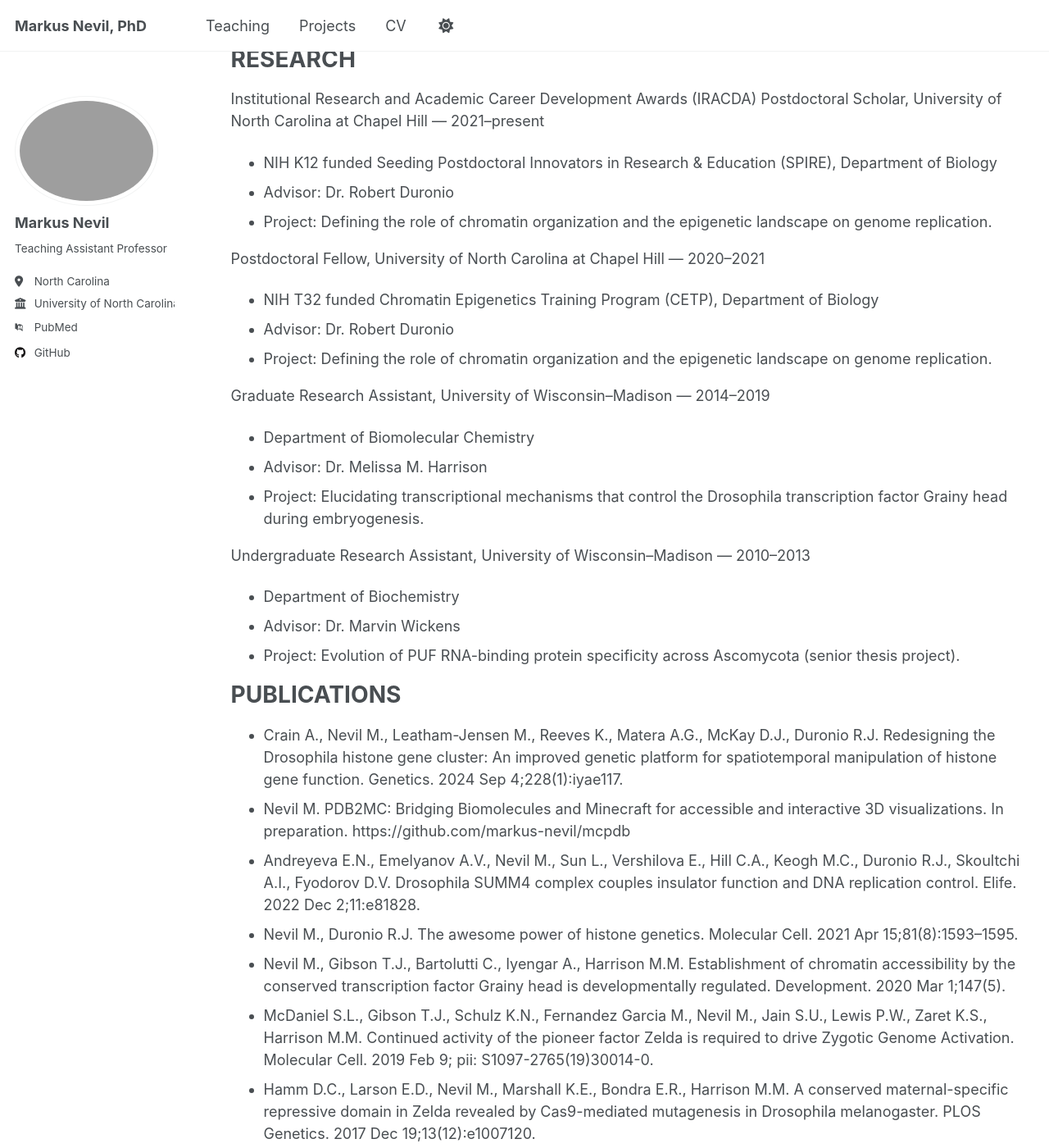
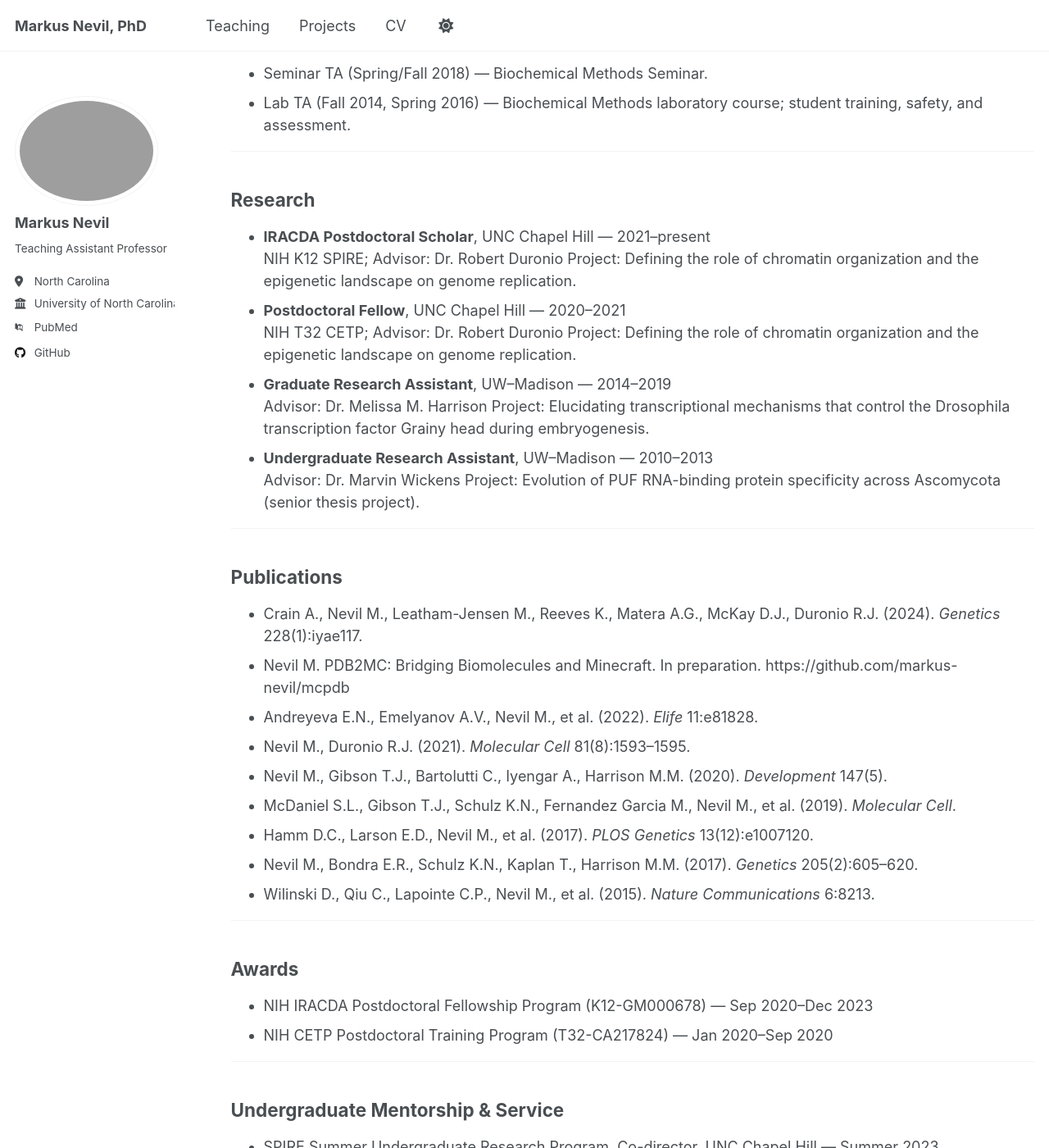
Before and after one commit to markus-nevil/markus-nevil.github.io, a Jekyll site: the page built from _pages/cv.md, in a window 1280 px wide and 1400 px high, scrolled down 1233 px. Shown: the whole window at 82% size. Built offline with Jekyll 4.4.1, drawn with Linux system fonts in a browser that asks for light colours; some web fonts are replaced; a script that is not in the unit is left out; some of the changed text lies outside the part shown.

```diff
--- a/_pages/cv.md
+++ b/_pages/cv.md
@@ -9,103 +9,97 @@ redirect_from:
 
 {% include base_path %}
 
+# Curriculum Vitae
 
-EDUCATION
-======
-- PhD, University of Wisconsin–Madison, Madison, WI (Integrated Program in Biochemistry, Department of Biomolecular Chemistry) — 2013–2019
-- B.S., University of Wisconsin–Madison, Madison, WI — 2009–2013
-  - Major: Biology
+<h2 style="text-align: center;">Markus Nevil, Ph.D.</h2>
+<p style="text-align: center;">nevil@email.unc.edu</p>
+<p style="text-align: center;">Chapel Hill, NC</p>
+
+---
+
+## Education
+- **PhD**, University of Wisconsin–Madison, Madison, WI — 2013–2019
+  Integrated Program in Biochemistry (IPiB); Department of Biomolecular Chemistry
+- **B.S.**, University of Wisconsin–Madison, Madison, WI — 2009–2013
+  Major: Biology
+
+---
+## Teaching
+### Teaching Assistant Professor — UNC Chapel Hill, Chapel Hill, NC (Jul 2024–present)
+- Developed and taught student-centered courses emphasizing science communication and active learning.
+- Communicating Genome Science (Fall 2024; permanent number Fall 2025) — mid-level CURE, Genomics Education Partnership, 20 students.
+- Undergraduate Senior Honors Thesis (Fall 2024, Spring 2025) — supervised thesis and talks, organized evaluation.
+- Biology Research Skills (Spring 2025) — intro lab-skills course; led lectures and managed lab components (~150 students).
+
+### Visiting Lecturer — UNC Pembroke, Pembroke, NC (Jan 2022–Dec 2022)
+- Principles of Biology (Spring 2022) — active learning (PollEverywhere, Think–Pair–Share).
+- Evolutionary Genomics and Disease (Fall 2022) — GEP CURE; student-driven gene annotation and analysis.
+
+### Guest Lecturer — UNC Chapel Hill (Spring 2021 & 2023)
+- Cancer Biology (Apr 2023) — high-throughput sequencing and cancer genomics.
+- Current Topics in Biotechnology (Jan 2021, Jan 2023) — pandemic, virus evolution, and biotech advances.
+
+### Seminar & Laboratory TA — UW–Madison
+- Seminar TA (Spring/Fall 2018) — Biochemical Methods Seminar.
+- Lab TA (Fall 2014, Spring 2016) — Biochemical Methods laboratory course; student training, safety, and assessment.
+
+---
+
+## Research
+- **IRACDA Postdoctoral Scholar**, UNC Chapel Hill — 2021–present
+  NIH K12 SPIRE; Advisor: Dr. Robert Duronio
+  Project: Defining the role of chromatin organization and the epigenetic landscape on genome replication.
+- **Postdoctoral Fellow**, UNC Chapel Hill — 2020–2021
+  NIH T32 CETP; Advisor: Dr. Robert Duronio
+  Project: Defining the role of chromatin organization and the epigenetic landscape on genome replication.
+- **Graduate Research Assistant**, UW–Madison — 2014–2019
+  Advisor: Dr. Melissa M. Harrison
+  Project: Elucidating transcriptional mechanisms that control the Drosophila transcription factor Grainy head during embryogenesis.
+- **Undergraduate Research Assistant**, UW–Madison — 2010–2013
+  Advisor: Dr. Marvin Wickens
+  Project: Evolution of PUF RNA-binding protein specificity across Ascomycota (senior thesis project).
+
+---
+
+## Publications
+- Crain A., Nevil M., Leatham-Jensen M., Reeves K., Matera A.G., McKay D.J., Duronio R.J. (2024). *Genetics* 228(1):iyae117.
+- Nevil M. PDB2MC: Bridging Biomolecules and Minecraft. In preparation. https://github.com/markus-nevil/mcpdb
+- Andreyeva E.N., Emelyanov A.V., Nevil M., et al. (2022). *Elife* 11:e81828.
+- Nevil M., Duronio R.J. (2021). *Molecular Cell* 81(8):1593–1595.
+- Nevil M., Gibson T.J., Bartolutti C., Iyengar A., Harrison M.M. (2020). *Development* 147(5).
+- McDaniel S.L., Gibson T.J., Schulz K.N., Fernandez Garcia M., Nevil M., et al. (2019). *Molecular Cell*.
+- Hamm D.C., Larson E.D., Nevil M., et al. (2017). *PLOS Genetics* 13(12):e1007120.
+- Nevil M., Bondra E.R., Schulz K.N., Kaplan T., Harrison M.M. (2017). *Genetics* 205(2):605–620.
+- Wilinski D., Qiu C., Lapointe C.P., Nevil M., et al. (2015). *Nature Communications* 6:8213.
+
+---
+
+## Awards
+- NIH IRACDA Postdoctoral Fellowship Program (K12-GM000678) — Sep 2020–Dec 2023
+- NIH CETP Postdoctoral Training Program (T32-CA217824) — Jan 2020–Sep 2020
+
+---
 
 
-TEACHING
-======
-Teaching Assistant Professor, UNC Chapel Hill, Chapel Hill, NC — July 2024 – present
-- Developed and taught student-centered courses focused on science communication and active learning.
-- Communicating Genome Science (Fall 2024/25); 20 students — mid-level CURE course, participated in the Genomics Education Partnership; communication-centered approach targeting non-scientist audiences. Course developed in Fall 2024 and given a permanent course number for Fall 2025.
-- Undergraduate Senior Honors Thesis (Fall 2024/25, Spring 2025); 12–58 students — supervised student thesis and talks; organized evaluation of theses and presentations.
-- Biology Research Skills (Spring 2025, Fall 2025); 180-360 students — introductory lab-skills course focused on peer review, self-reflection, and discovery; led lecture and oversaw weekly lab components.
+## Undergraduate Mentorship & Service
+- SPIRE Summer Undergraduate Research Program, Co-director, UNC Chapel Hill — Summer 2023
+- COMPASS Program Student Mentor, UNC Pembroke — Fall 2022
+- RISE Program Mock Interviewer, UNC Pembroke — Fall 2021–Fall 2022
+- Mentorship in research (selected, names redacted for privacy):
+  - Undergraduate researcher — Summer 2022 (SPIRE SURF funding)
+  - Undergraduate researcher — 2021–2024 (UNC SURF funding)
+  - Post-baccalaureate scholar (UNC PREP) — 2020–2021
+  - Undergraduate researcher — 2018–2019
+  - Undergraduate researcher — 2017–2018
+  - Undergraduate researcher — 2016
+  - Madison Middle School Science Symposium student — 2016
+  - Undergraduate researcher (Wisconsin China Initiative) — Summer 2016
+  - Undergraduate researcher (Wisconsin China Initiative) — Summer 2015
+  - Undergraduate researcher (Wisconsin China Initiative) — Summer 2014
 
-Visiting Lecturer, UNC Pembroke, Pembroke, NC — January 2022 – December 2022
-- Principles of Biology (Spring 2022); 12 students — introductory course for majors and non-majors, used PollEverywhere, Think–Pair–Share, and guided notes.
-- Evolutionary Genomics and Disease (Fall 2022); 6 students — upper-level CURE (GEP): students characterized an unannotated gene in a Drosophila species and presented findings.
+---
 
-Guest Lecturer, UNC Chapel Hill — Spring 2021 & 2023
-- Cancer Biology (April 2023); 25 students — lecture on high-throughput sequencing and cancer genomics.
-- Current Topics in Biotechnology (January 2021 & January 2023); ~24 students — sessions on pandemic, viruses, and emerging biotechnologies.
-
-Seminar Teaching Assistant, UW–Madison — Spring/Fall 2018
-- Biochemical Methods Seminar (Spring 2018; 13 students; Fall 2018; 12 students) — prepared literature, instructed scientific presentations, provided feedback.
-
-Laboratory Teaching Assistant, UW–Madison — Fall 2014, Spring 2016
-- Biochemical Methods (Fall 2014; 24 students; Spring 2016; 22 students) — supervised lab safety and training; provided instruction and feedback on reports and presentations.
-
-
-RESEARCH
-======
-Institutional Research and Academic Career Development Awards (IRACDA) Postdoctoral Scholar, University of North Carolina at Chapel Hill — 2021–present
-- NIH K12 funded Seeding Postdoctoral Innovators in Research & Education (SPIRE), Department of Biology
-- Advisor: Dr. Robert Duronio
-- Project: Defining the role of chromatin organization and the epigenetic landscape on genome replication.
-
-Postdoctoral Fellow, University of North Carolina at Chapel Hill — 2020–2021
-- NIH T32 funded Chromatin Epigenetics Training Program (CETP), Department of Biology
-- Advisor: Dr. Robert Duronio
-- Project: Defining the role of chromatin organization and the epigenetic landscape on genome replication.
-
-Graduate Research Assistant, University of Wisconsin–Madison — 2014–2019
-- Department of Biomolecular Chemistry
-- Advisor: Dr. Melissa M. Harrison
-- Project: Elucidating transcriptional mechanisms that control the Drosophila transcription factor Grainy head during embryogenesis.
-
-Undergraduate Research Assistant, University of Wisconsin–Madison — 2010–2013
-- Department of Biochemistry
-- Advisor: Dr. Marvin Wickens
-- Project: Evolution of PUF RNA-binding protein specificity across Ascomycota (senior thesis project).
-
-
-PUBLICATIONS
-======
-- Crain A., Nevil M., Leatham-Jensen M., Reeves K., Matera A.G., McKay D.J., Duronio R.J. Redesigning the Drosophila histone gene cluster: An improved genetic platform for spatiotemporal manipulation of histone gene function. Genetics. 2024 Sep 4;228(1):iyae117.
-- Nevil M. PDB2MC: Bridging Biomolecules and Minecraft for accessible and interactive 3D visualizations. In preparation. https://github.com/markus-nevil/mcpdb
-- Andreyeva E.N., Emelyanov A.V., Nevil M., Sun L., Vershilova E., Hill C.A., Keogh M.C., Duronio R.J., Skoultchi A.I., Fyodorov D.V. Drosophila SUMM4 complex couples insulator function and DNA replication control. Elife. 2022 Dec 2;11:e81828.
-- Nevil M., Duronio R.J. The awesome power of histone genetics. Molecular Cell. 2021 Apr 15;81(8):1593–1595.
-- Nevil M., Gibson T.J., Bartolutti C., Iyengar A., Harrison M.M. Establishment of chromatin accessibility by the conserved transcription factor Grainy head is developmentally regulated. Development. 2020 Mar 1;147(5).
-- McDaniel S.L., Gibson T.J., Schulz K.N., Fernandez Garcia M., Nevil M., Jain S.U., Lewis P.W., Zaret K.S., Harrison M.M. Continued activity of the pioneer factor Zelda is required to drive Zygotic Genome Activation. Molecular Cell. 2019 Feb 9; pii: S1097-2765(19)30014-0.
-- Hamm D.C., Larson E.D., Nevil M., Marshall K.E., Bondra E.R., Harrison M.M. A conserved maternal-specific repressive domain in Zelda revealed by Cas9-mediated mutagenesis in Drosophila melanogaster. PLOS Genetics. 2017 Dec 19;13(12):e1007120.
-- Nevil M., Bondra E.R., Schulz K.N., Kaplan T., Harrison M.M. Stable binding of the conserved transcription factor Grainy Head to its target genes throughout Drosophila melanogaster development. Genetics. 2017 Feb;205(2):605–620.
-- Wilinski D., Qiu C., Lapointe C.P., Nevil M., Campbell Z.T., Hall T.M., Wickens M. RNA regulatory networks diversified through curvature of the PUF protein scaffold. Nature Communications. 2015 Sep 14;6:8213.
-
-
-AWARDS
-======
-- NIH IRACDA Postdoctoral Fellowship Program (K12-GM000678) — Sep 2020 – Dec 2023
-- NIH CETP Postdoctoral Training Program (T32-CA217824) — Jan 2020 – Sep 2020
-
-
-UNDERGRADUATE MENTORSHIP AND SERVICE
-======
-- Mentorship in Education and Professional Development, SPIRE Summer Undergraduate Research Program, Co-director, UNC Chapel Hill — Summer 2023
-  - Reviewed applications and selected cohort, planned weekly seminars, coordinated professional development, held mentor meetings, administered final workshop, and collected program feedback.
-- COMPASS Program Student Mentor, UNC Pembroke — Fall 2022
-  - Weekly mentoring focused on coursework and preparation for medical school.
-- RISE Program Mock Interviewer, UNC Pembroke — Fall 2021 – Fall 2022
-  - Mock graduate school interviews and individualized feedback.
-
-Mentorship in research (selected, names redacted for privacy):
-- Undergraduate researcher — Summer 2022 (SPIRE SURF funding)
-- Undergraduate researcher — 2021–2024 (UNC SURF funding)
-- Post-baccalaureate scholar (UNC PREP) — 2020–2021
-- Undergraduate researcher — 2018–2019
-- Undergraduate researcher — 2017–2018
-- Undergraduate researcher — 2016
-- Madison Middle School Science Symposium student — 2016
-- Undergraduate researcher (Wisconsin China Initiative) — Summer 2016
-- Undergraduate researcher (Wisconsin China Initiative) — Summer 2015
-- Undergraduate researcher (Wisconsin China Initiative) — Summer 2014
-
-
-PROFESSIONAL DEVELOPMENT
-======
+## Professional Development
 - Chancellor’s Science Scholars Program, Reviewer, UNC Chapel Hill — 2023-2025
 - Center for the Integration of Research, Teaching, and Learning (CIRTL) — 2020–2024 (CIRTL Associate)
 - IRACDA Conference workshops — 2020–2024
@@ -119,14 +113,13 @@ PROFESSIONAL DEVELOPMENT
 - Effective Mentoring (Dr. Brian Rybarczyk) — Summer 2021
 - Flipped Classroom Workshop Series (Dr. Barbi Honeycutt) — Oct 2020
 
+---
 
-
-SCIENTIFIC OUTREACH AND LEADERSHIP
-======
+## Scientific Outreach & Leadership
 - Poster Judge — 64th Annual Drosophila Research Conference — Mar 2023
 - Postdoc Panel — UNC Chapel Hill Office of Postdoctoral Affairs — Mar 2023
 - UNCP RISE — Invited Lecturer — Apr 2022
-- Out in STEM — Invited Speaker — Oct 2021
+- Out in STEM — Invited Speaker — Oct 2021, Nov 2024
 - UNC PREP — Invited Speaker — Jun 2020
 - Skype A Scientist — Invited speaker (various schools) — 2020–2024
 - Family Science Night, Science Alliance, UW–Madison — 2014–2019
@@ -136,9 +129,9 @@ SCIENTIFIC OUTREACH AND LEADERSHIP
 - Wisconsin Science Festival — 2015, 2016
 - Student Faculty Liaison Committee (UW–Madison) — Vice President (2016–2017), Science Outreach Chair (2015–2016)
 
+---
 
-SELECTED PRESENTATIONS
-======
+## Selected Presentations
 - Genomics Education Partnership Science Seminar Series — Oral presentation, 2023: "Drosophila histone gene replacements: a novel histone gene array for direct interrogation of histone post-translational modification function."
 - IRACDA 2023 National Conference — Poster (Honorable Mention), 2023
 - Triangle Fly Symposium — Poster (Best Poster), 2023
```
Also changed, not shown: _pages/about.md (+7 -4 lines).
